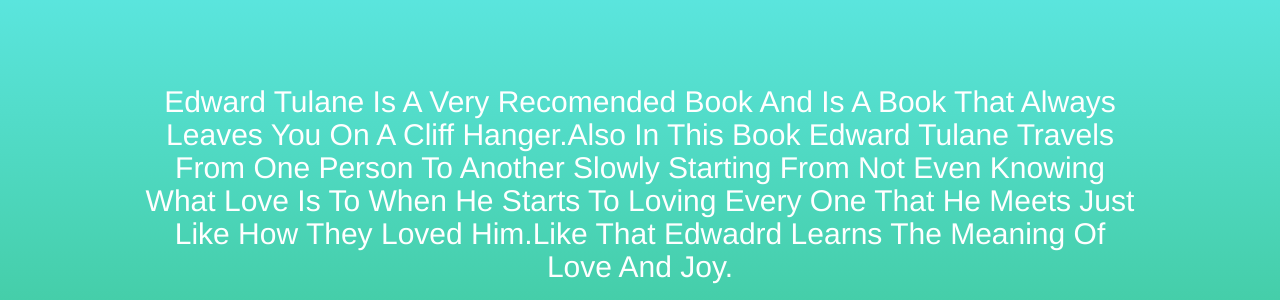
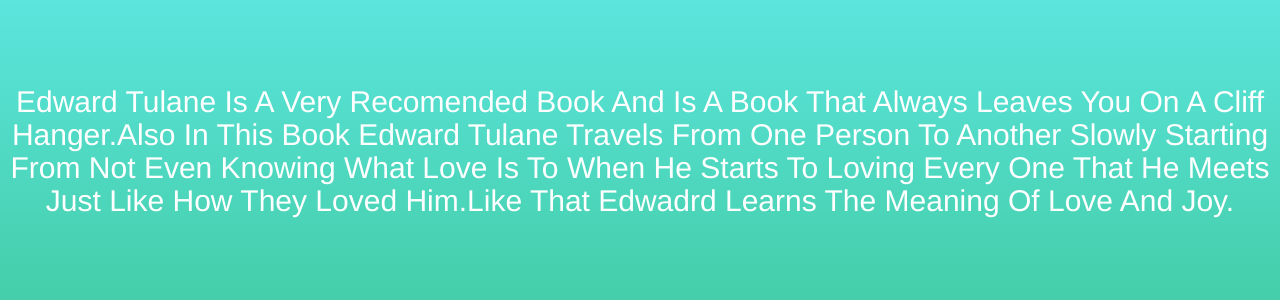
Before and after one commit to krishtheavenge/Edward-Tulane, a plain HTML site: page Edward.html in a window 1280 px wide. Shown: the part 79-379 px from the top of the page. Drawn offline with nearby package versions, Linux system fonts and the light colour scheme.

Commit message:
Add files via upload

```diff
--- a/Edward.html
+++ b/Edward.html
@@ -18,7 +18,7 @@
             <div class="underline"></div>
             <br><br><br>
             <center>
-            <h2 style="width:1000px;"  class="text-capitalize">edward tulane is a very recomended book and is a book that always leaves you on a cliff hanger.also in this book edward tulane travels from one person to another slowly starting from not even knowing what love is to when he starts to loving every one that he meets just like how they loved him.like that edwadrd learns the meaning of love and joy.</h2>
+            <h2 class="text-capitalize" style="text-align: center;">Edward Tulane Is A Very Recomended Book And Is A Book That Always Leaves You On A Cliff Hanger.Also In This Book Edward Tulane Travels From One Person To Another Slowly Starting From Not Even Knowing What Love Is To When He Starts To Loving Every One That He Meets Just Like How They Loved Him.Like That Edwadrd Learns The Meaning Of Love And Joy.</h2>
             </center>
             <br><br><br>
             <h1>This Book's Rating</h1>
```
